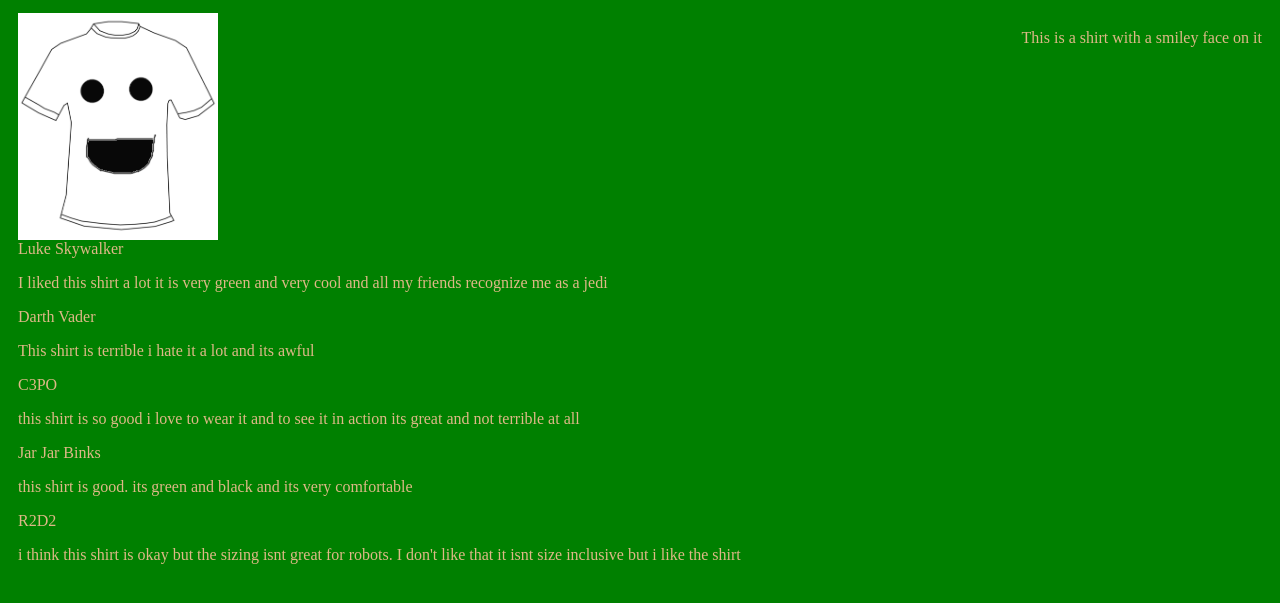
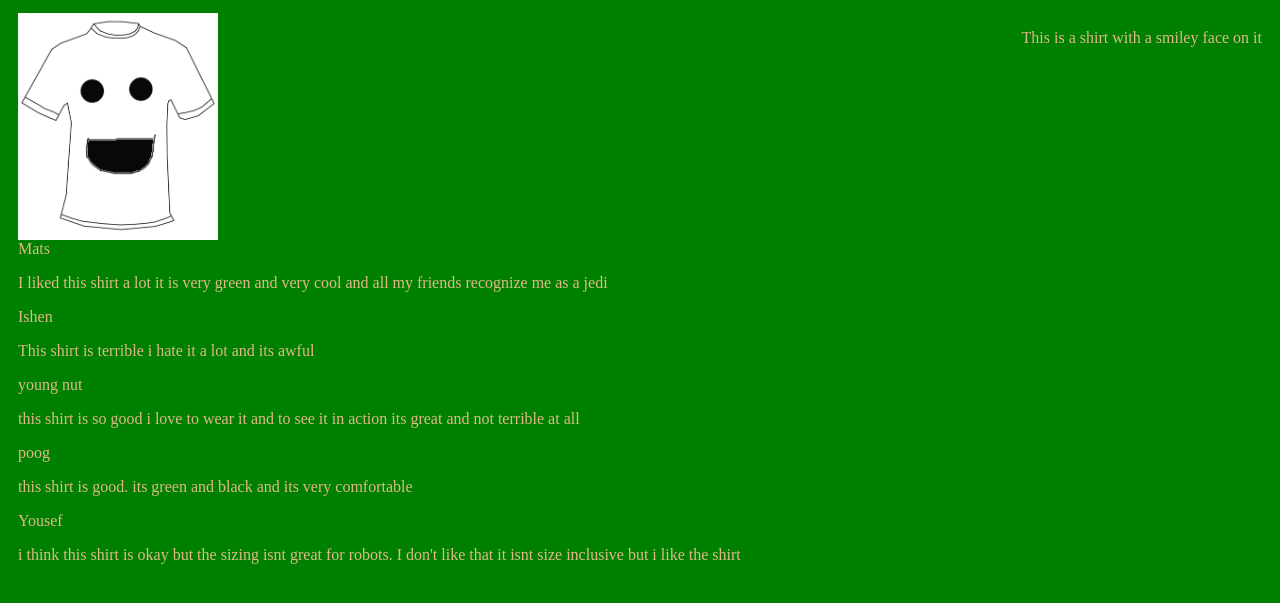
Before and after one commit to Asandoo/Asandoo.github.io, a plain HTML site: page index.html in a window 1280 px wide. Shown: the part 97-700 px from the top of the page. Drawn offline with Linux system fonts and the light colour scheme.

Commit message:
Update index.html

```diff
--- a/index.html
+++ b/index.html
@@ -15,23 +15,23 @@
 </div>
 <div id="reviews">
 	<div class="review">
-		<p id="name">Luke Skywalker</p>
+		<p id="name">Mats</p>
 		<p id="content">I liked this shirt a lot it is very green and very cool and all my friends recognize me as a jedi</p>
 	</div>
 	<div class="review">
-		<p id="name">Darth Vader</p>
+		<p id="name">Ishen</p>
 		<p id="content">This shirt is terrible i hate it a lot and its awful</p>
 	</div>
 	<div class="review">
-		<p id="name">C3PO</p>
+		<p id="name">young nut</p>
 		<p id="content">this shirt is so good i love to wear it and to see it in action its great and not terrible at all</p>
 	</div>
 	<div class="review">
-		<p id="name">Jar Jar Binks</p>
+		<p id="name">poog</p>
 		<p id="content">this shirt is good. its green and black and its very comfortable</p>
 	</div>
 	  <div class="review">
-		<p id="name">R2D2</p>
+		<p id="name">Yousef</p>
 		<p id="content">i think this shirt is okay but the sizing isnt great for robots. I don't like that it isnt size inclusive but i like the shirt</p>
 	</div>
 </div>
```
